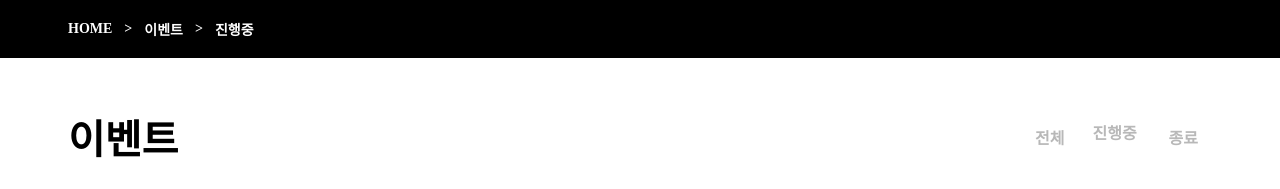
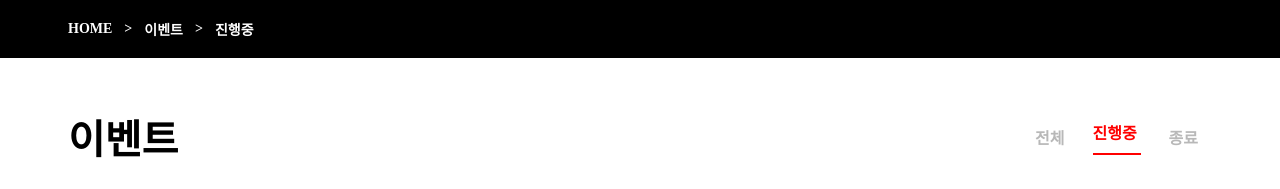
Before and after one commit to dlwoauddlqslek/front, a plain HTML site: page day08/버거킹.html in a window 1280 px wide. Shown: the top 189 px of the page. Drawn offline with Linux system fonts and the light colour scheme; a script that the page names is missing.

Commit message:
버거킹

```diff
--- a/day08/버거킹.css
+++ b/day08/버거킹.css
@@ -34,4 +34,4 @@ margin-bottom: 40px;}
 .eventbox div{
   font-size: 26px; margin-top: 15px; font-weight: bold;
 }
-.on{width: 48px; height: 35px;}
+.on{width: 48px; height: 35px; border-bottom: 2px solid red;color: red;}
```
